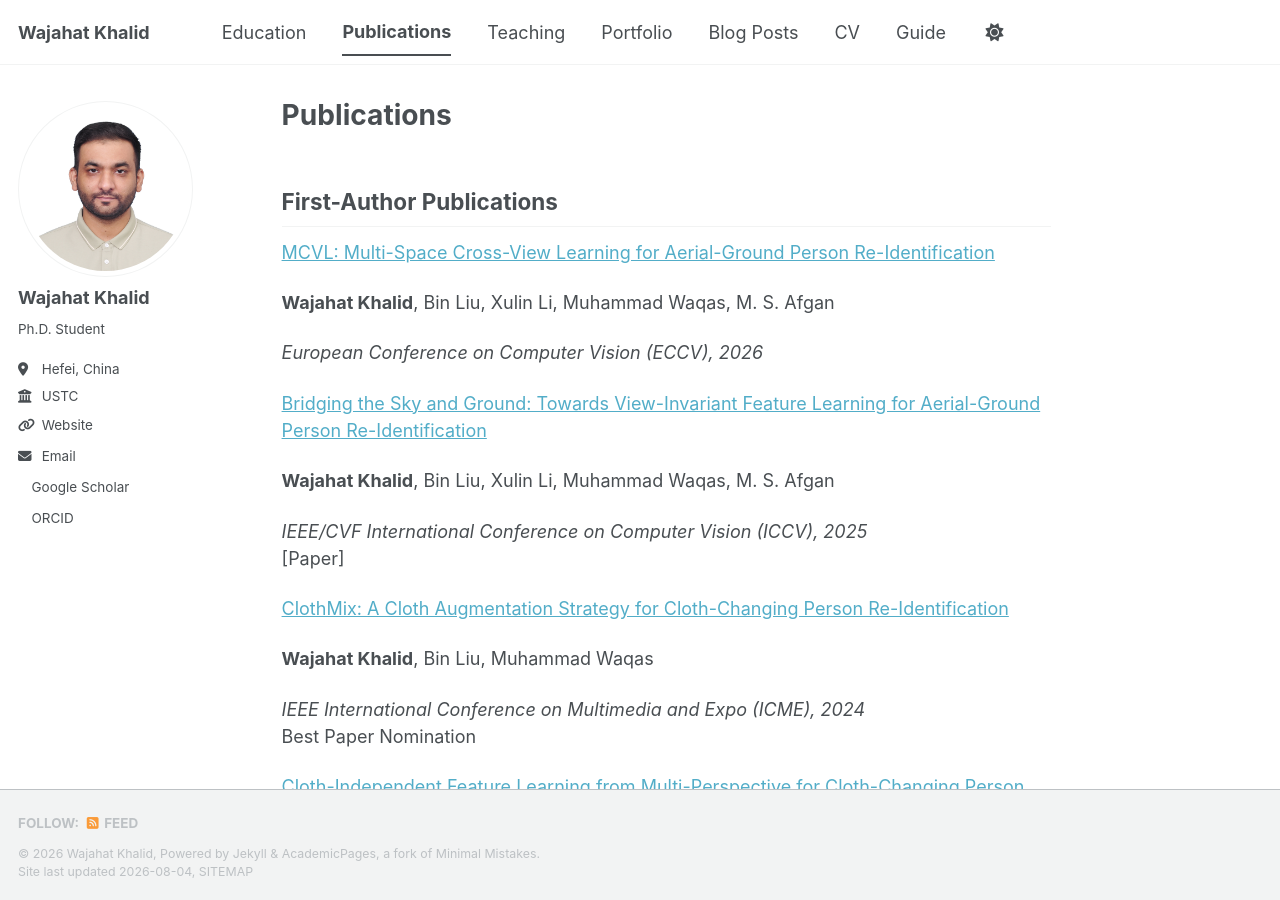
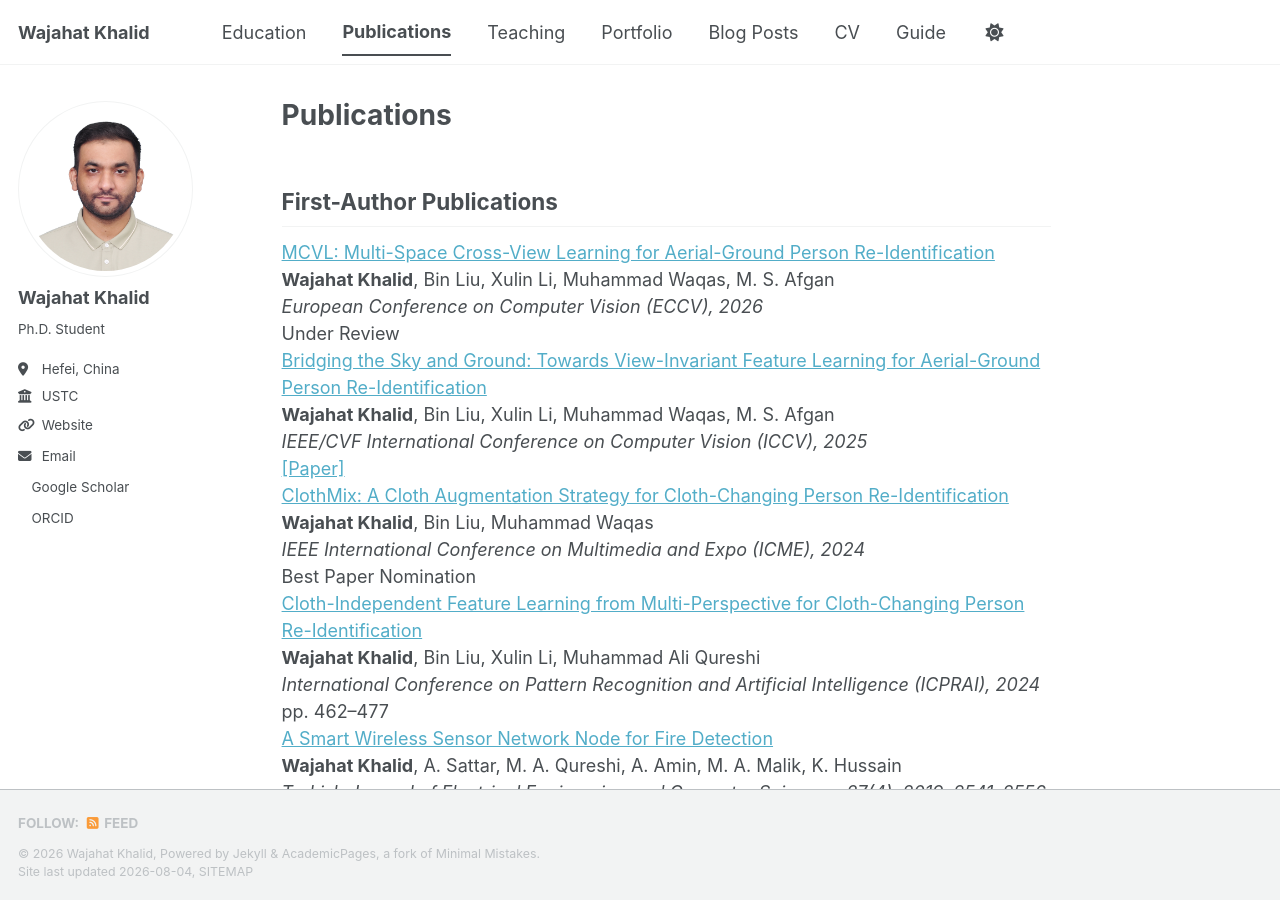
Before and after one commit to Mr-WajahatKhalid/Mr-WajahatKhalid.github.io, a Jekyll site: the page built from _pages/publications.md, in a window 1280 px wide and 900 px high. Built offline with Jekyll 4.4.1, drawn with Linux system fonts in a browser that asks for light colours; a style sheet for code colours, icons or effects is not loaded.

Commit message:
Update publications.md

```diff
--- a/_pages/publications.md
+++ b/_pages/publications.md
@@ -7,67 +7,84 @@ author_profile: true
 
 ## First-Author Publications
 
-<a href="#">MCVL: Multi-Space Cross-View Learning for Aerial-Ground Person Re-Identification</a>
+<div class="publication">
 
-**Wajahat Khalid**, Bin Liu, Xulin Li, Muhammad Waqas, M. S. Afgan
+<a href="#">MCVL: Multi-Space Cross-View Learning for Aerial-Ground Person Re-Identification</a><br>
+<strong>Wajahat Khalid</strong>, Bin Liu, Xulin Li, Muhammad Waqas, M. S. Afgan<br>
+<em>European Conference on Computer Vision (ECCV), 2026</em><br>
+Under Review
 
-*European Conference on Computer Vision (ECCV), 2026*
+</div>
 
 
+<div class="publication">
 
-<a href="#">Bridging the Sky and Ground: Towards View-Invariant Feature Learning for Aerial-Ground Person Re-Identification</a>
+<a href="#">Bridging the Sky and Ground: Towards View-Invariant Feature Learning for Aerial-Ground Person Re-Identification</a><br>
+<strong>Wajahat Khalid</strong>, Bin Liu, Xulin Li, Muhammad Waqas, M. S. Afgan<br>
+<em>IEEE/CVF International Conference on Computer Vision (ICCV), 2025</em><br>
+<a href="#">[Paper]</a>
 
-**Wajahat Khalid**, Bin Liu, Xulin Li, Muhammad Waqas, M. S. Afgan
-
-*IEEE/CVF International Conference on Computer Vision (ICCV), 2025*
-[Paper]
+</div>
 
 
-<a href="#">ClothMix: A Cloth Augmentation Strategy for Cloth-Changing Person Re-Identification</a>
+<div class="publication">
 
-**Wajahat Khalid**, Bin Liu, Muhammad Waqas
-
-*IEEE International Conference on Multimedia and Expo (ICME), 2024*
+<a href="#">ClothMix: A Cloth Augmentation Strategy for Cloth-Changing Person Re-Identification</a><br>
+<strong>Wajahat Khalid</strong>, Bin Liu, Muhammad Waqas<br>
+<em>IEEE International Conference on Multimedia and Expo (ICME), 2024</em><br>
 Best Paper Nomination
 
+</div>
 
-<a href="#">Cloth-Independent Feature Learning from Multi-Perspective for Cloth-Changing Person Re-Identification</a>
 
-**Wajahat Khalid**, Bin Liu, Xulin Li, Muhammad Ali Qureshi
+<div class="publication">
 
-*International Conference on Pattern Recognition and Artificial Intelligence (ICPRAI), 2024*
+<a href="#">Cloth-Independent Feature Learning from Multi-Perspective for Cloth-Changing Person Re-Identification</a><br>
+<strong>Wajahat Khalid</strong>, Bin Liu, Xulin Li, Muhammad Ali Qureshi<br>
+<em>International Conference on Pattern Recognition and Artificial Intelligence (ICPRAI), 2024</em><br>
 pp. 462–477
 
+</div>
 
-<a href="#">A Smart Wireless Sensor Network Node for Fire Detection</a>
 
-**Wajahat Khalid**, A. Sattar, M. A. Qureshi, A. Amin, M. A. Malik, K. Hussain
+<div class="publication">
 
-*Turkish Journal of Electrical Engineering and Computer Sciences, 27(4), 2019, 2541–2556*
+<a href="#">A Smart Wireless Sensor Network Node for Fire Detection</a><br>
+<strong>Wajahat Khalid</strong>, A. Sattar, M. A. Qureshi, A. Amin, M. A. Malik, K. Hussain<br>
+<em>Turkish Journal of Electrical Engineering and Computer Sciences, 27(4), 2019, 2541–2556</em>
+
+</div>
 
 
 ---
 
 ## Co-Authored Publications
 
-<a href="#">FaceExpr: Personalized Facial Expression Generation via Attention-Focused U-Net Feature Fusion in Diffusion Models</a>
 
-Muhammad S. Afgan, Bin Liu, Asghar M. N., **Wajahat Khalid**, Kai Zou, Dongsheng Sheng
+<div class="publication">
 
-*Information Fusion, 2025*
+<a href="#">FaceExpr: Personalized Facial Expression Generation via Attention-Focused U-Net Feature Fusion in Diffusion Models</a><br>
+Muhammad S. Afgan, Bin Liu, Asghar M. N., <strong>Wajahat Khalid</strong>, Kai Zou, Dongsheng Sheng<br>
+<em>Information Fusion, 2025</em>
+
+</div>
 
 
-<a href="#">DiffAgeX: Identity Consistent Multi-Attribute Facial Synthesis via Adaptive Residual Fusion</a>
+<div class="publication">
 
-Muhammad S. Afgan, Bin Liu, **Wajahat Khalid**, Kai Zou, Ting Wei, Muhammad N. Asghar
-
-*IEEE Transactions on Circuits and Systems for Video Technology, 2026*
+<a href="#">DiffAgeX: Identity Consistent Multi-Attribute Facial Synthesis via Adaptive Residual Fusion</a><br>
+Muhammad S. Afgan, Bin Liu, <strong>Wajahat Khalid</strong>, Kai Zou, Ting Wei, Muhammad N. Asghar<br>
+<em>IEEE Transactions on Circuits and Systems for Video Technology, 2026</em><br>
 Major Revision
 
+</div>
 
-<a href="#">ViDiExPo: Video-Supervised Disentanglement with Interaction-Aware Fusion for Controllable Expression and Pose in Diffusion Models</a>
 
-Muhammad S. Afgan, Bin Liu, Kai Zou, **Wajahat Khalid**, Dongsheng Sheng, Muhammad N. Asghar
+<div class="publication">
 
-*Neurocomputing, 2026*
+<a href="#">ViDiExPo: Video-Supervised Disentanglement with Interaction-Aware Fusion for Controllable Expression and Pose in Diffusion Models</a><br>
+Muhammad S. Afgan, Bin Liu, Kai Zou, <strong>Wajahat Khalid</strong>, Dongsheng Sheng, Muhammad N. Asghar<br>
+<em>Neurocomputing, 2026</em><br>
 Under Review
+
+</div>
```
